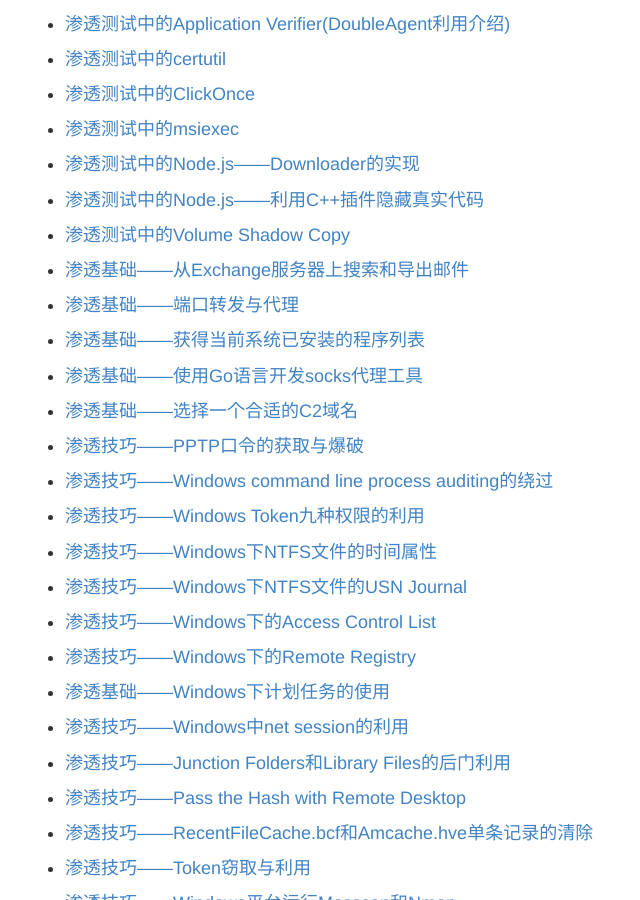
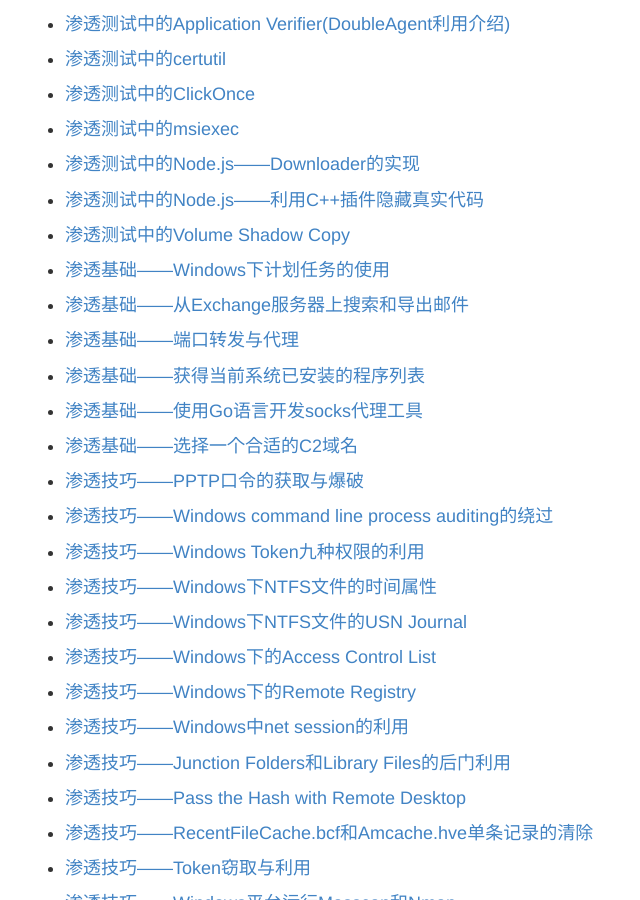
Before and after one commit to 3gstudent/backup-3gstudent.github.io, a Jekyll site: the page built from about.md, in a window 1280 px wide and 900 px high, scrolled down 5848 px. Shown: the whole window, without its empty margins (245-885 px from the left). Built offline with Jekyll 4.4.1, drawn with Linux system fonts in a browser that asks for light colours; part of the change alters nothing that is shown.

```diff
--- a/about.md
+++ b/about.md
@@ -422,6 +422,9 @@ Github:   [3gstudent](https://github.com/3gstudent)
  [渗透测试中的Volume Shadow Copy](https://3gstudent.github.io/3gstudent.github.io/%E6%B8%97%E9%80%8F%E6%B5%8B%E8%AF%95%E4%B8%AD%E7%9A%84Volume-Shadow-Copy/)
 
 -
+ [渗透基础——Windows下计划任务的使用](https://3gstudent.github.io/3gstudent.github.io/%E6%B8%97%E9%80%8F%E5%9F%BA%E7%A1%80-Windows%E4%B8%8B%E8%AE%A1%E5%88%92%E4%BB%BB%E5%8A%A1%E7%9A%84%E4%BD%BF%E7%94%A8/)
+
+-
  [渗透基础——从Exchange服务器上搜索和导出邮件](https://3gstudent.github.io/3gstudent.github.io/%E6%B8%97%E9%80%8F%E5%9F%BA%E7%A1%80-%E4%BB%8EExchange%E6%9C%8D%E5%8A%A1%E5%99%A8%E4%B8%8A%E6%90%9C%E7%B4%A2%E5%92%8C%E5%AF%BC%E5%87%BA%E9%82%AE%E4%BB%B6/)
 
 -
@@ -456,9 +459,6 @@ Github:   [3gstudent](https://github.com/3gstudent)
 
 -
  [渗透技巧——Windows下的Remote Registry](https://3gstudent.github.io/3gstudent.github.io/%E6%B8%97%E9%80%8F%E6%8A%80%E5%B7%A7-Windows%E4%B8%8B%E7%9A%84Remote-Registry/)
-
--
- [渗透基础——Windows下计划任务的使用](https://3gstudent.github.io/3gstudent.github.io/%E6%B8%97%E9%80%8F%E5%9F%BA%E7%A1%80-Windows%E4%B8%8B%E8%AE%A1%E5%88%92%E4%BB%BB%E5%8A%A1%E7%9A%84%E4%BD%BF%E7%94%A8/)
 
 -
  [渗透技巧——Windows中net session的利用](https://3gstudent.github.io/3gstudent.github.io/%E6%B8%97%E9%80%8F%E6%8A%80%E5%B7%A7-Windows%E4%B8%ADnet-session%E7%9A%84%E5%88%A9%E7%94%A8/)
```
